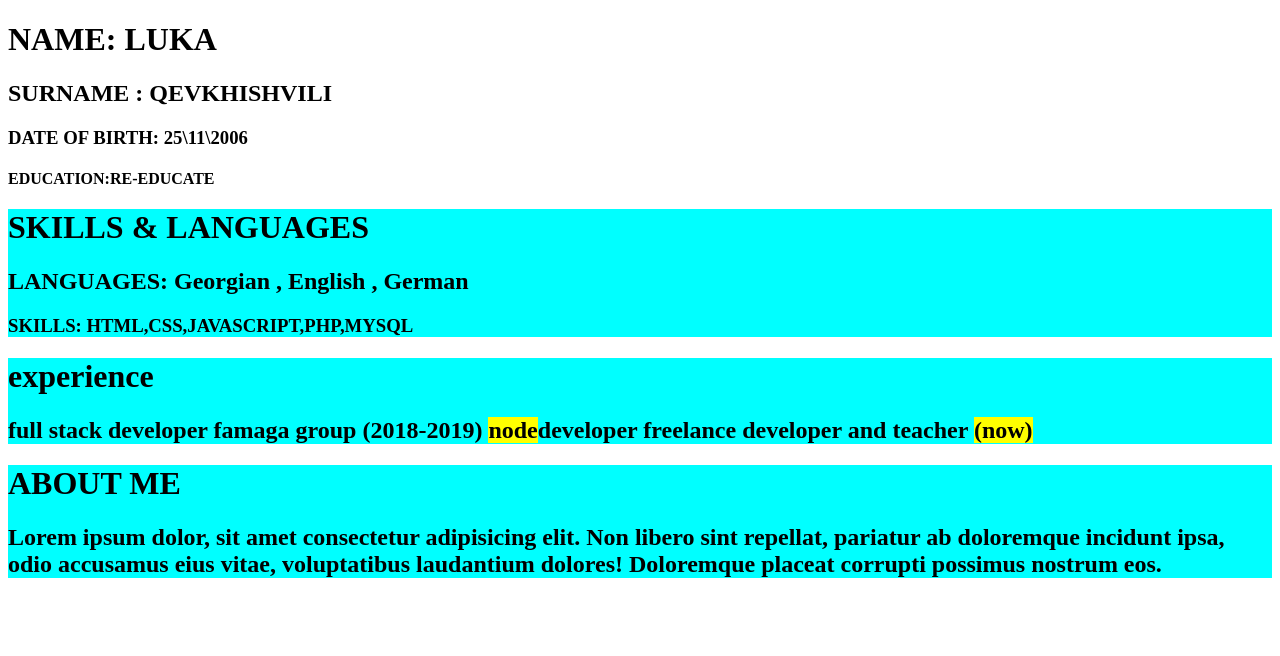
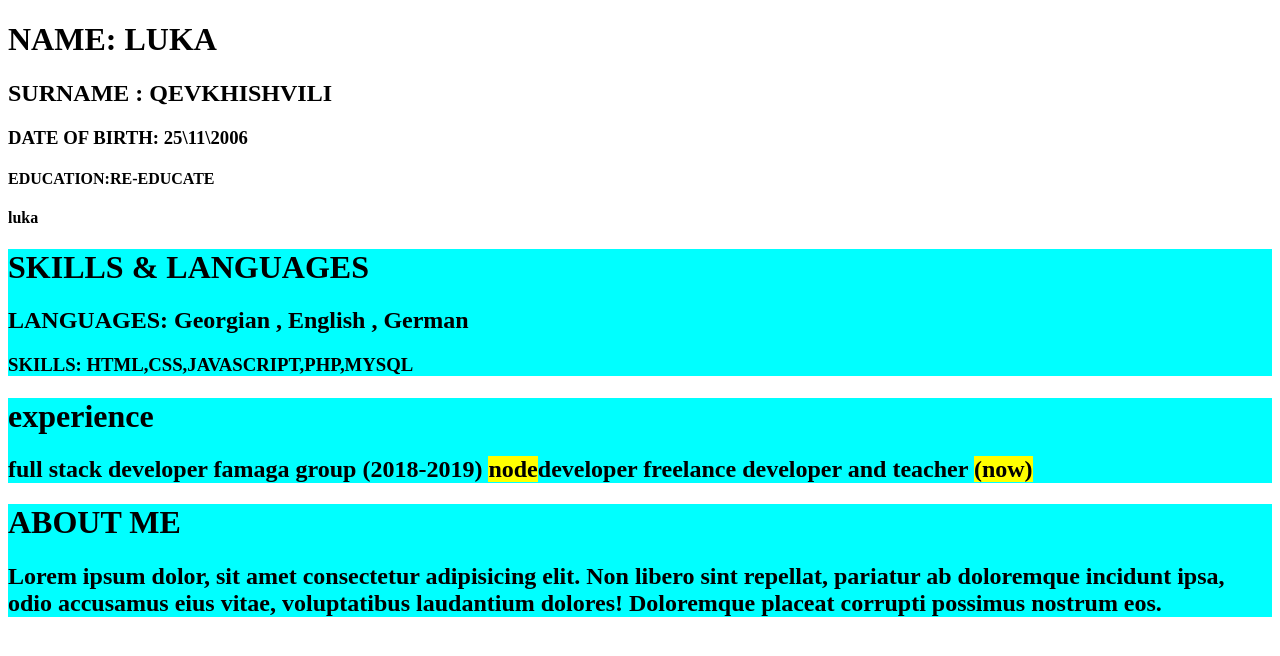
Before and after one commit to lukaqevxishvili/homewok-2, a plain HTML site: page index.html in a window 1280 px wide. Drawn offline with Linux system fonts and the light colour scheme.

```diff
--- a/index.html
+++ b/index.html
@@ -10,6 +10,7 @@
     <h2>SURNAME : QEVKHISHVILI</h2>
     <h3>DATE OF BIRTH: 25\11\2006</h3>
     <h4>EDUCATION:RE-EDUCATE</h4>
+    <h4>luka</h4>
     <div style="background-color: aqua">
       <h1>SKILLS & LANGUAGES</h1>
       <h2>LANGUAGES: Georgian , English , German</h2>
```
